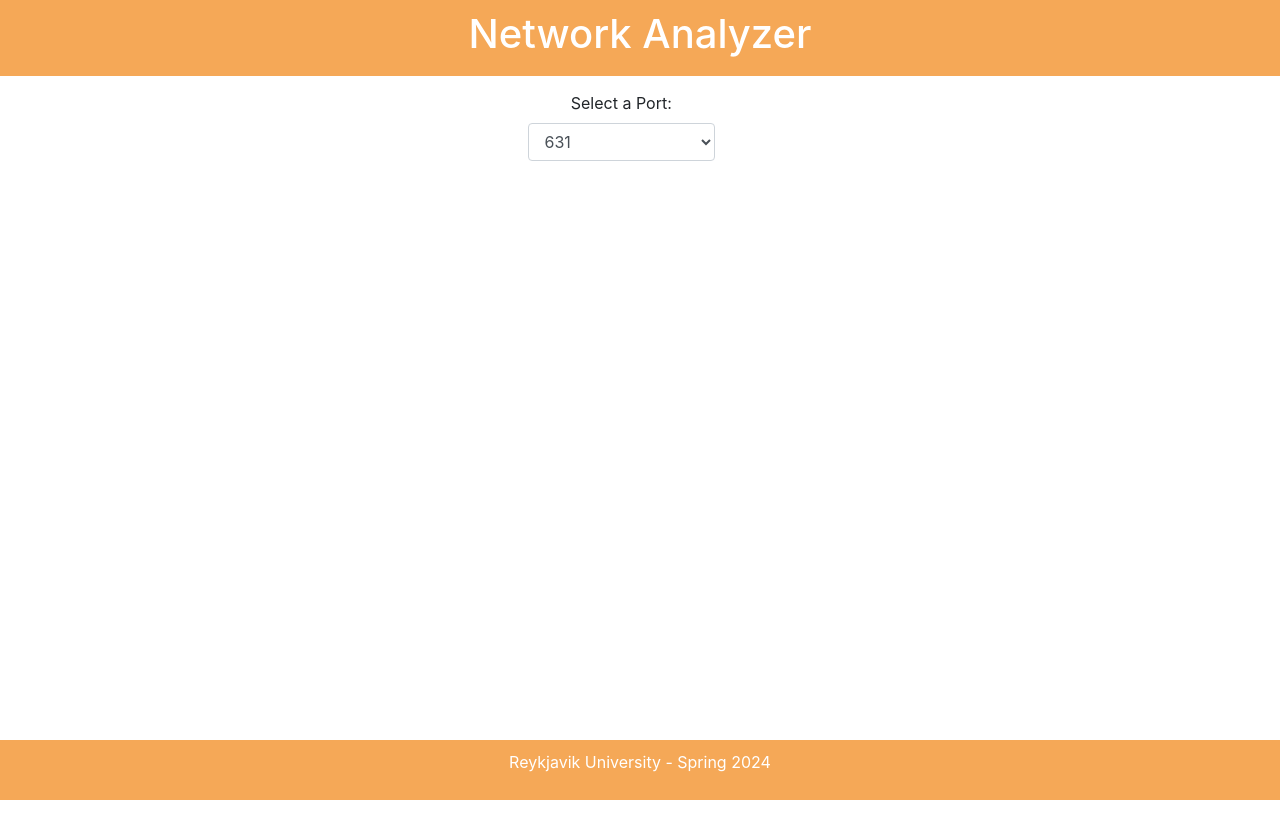
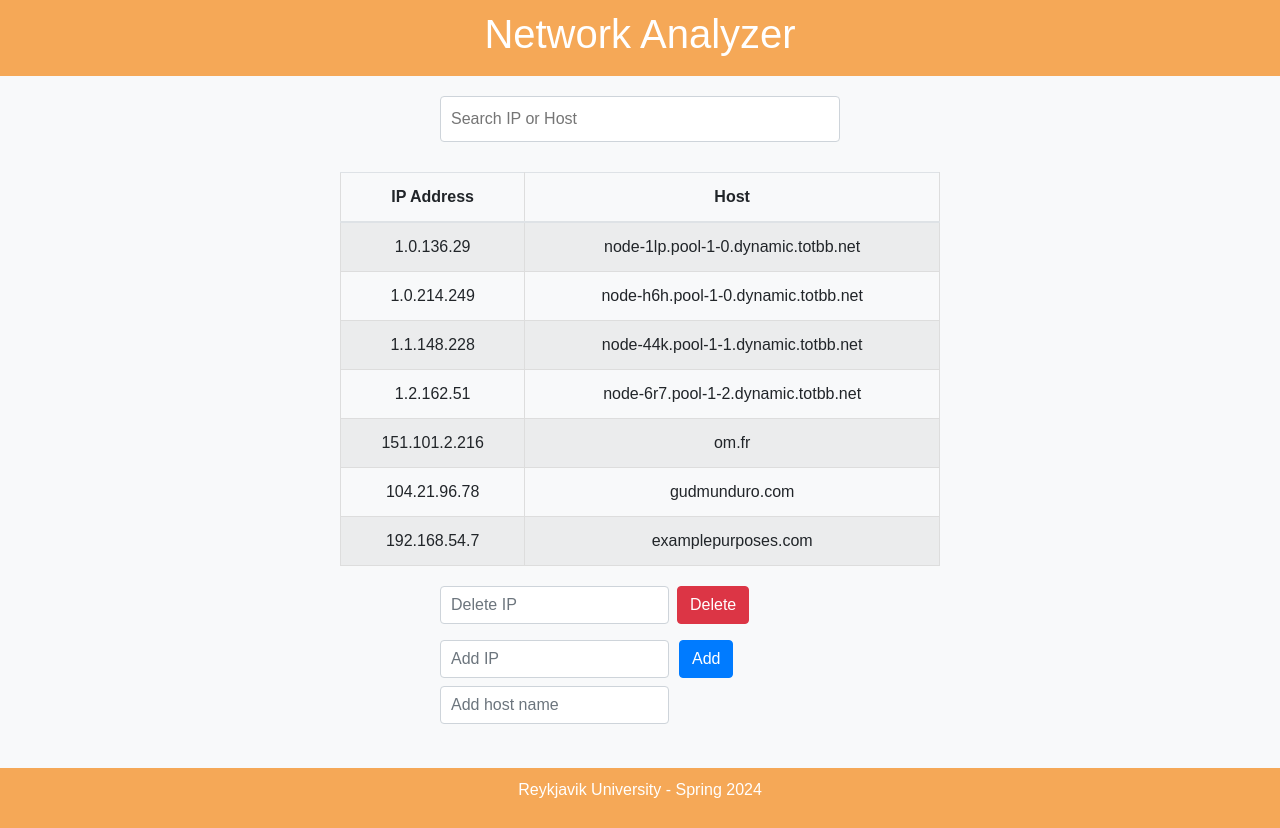
Before and after one commit to Mugiwarren/NetworkAnalyzer, a PHP site: page /applicationsRequest.php in a window 1280 px wide. Before the commit the page ends 800 px from the top, so only its background shows below. Run offline with PHP 8.4, Linux system fonts and the light colour scheme; some libraries are stand-ins or nearby versions.

Commit message:
small update

```diff
--- a/web/applicationsRequest.php
+++ b/web/applicationsRequest.php
@@ -1,237 +1,274 @@
 <!DOCTYPE html>
-<html lang="en">
+<html>
 <head>
-  <meta charset="UTF-8">
-  <meta name="viewport" content="width=device-width, initial-scale=1.0">
-  <title>applicationsRequest</title>
-  <link href="https://stackpath.bootstrapcdn.com/bootstrap/4.5.2/css/bootstrap.min.css" rel="stylesheet">
+    <title>IP Blacklist</title>
+    <!-- Including Bootstrap CSS -->
+    <link rel="stylesheet" href="https://stackpath.bootstrapcdn.com/bootstrap/4.3.1/css/bootstrap.min.css">
+    <!-- Cache control meta tags -->
+    <meta http-equiv="Cache-Control" content="no-cache, no-store, must-revalidate" />
+    <meta http-equiv="Pragma" content="no-cache" />
+    <meta http-equiv="Expires" content="0" />
+    <!-- Styling -->
     <style>
+        /* Styling for body */
         body {
-      height: 100vh;
             display: flex;
             flex-direction: column;
-      justify-content: space-between;
+            min-height: 100vh;
             margin: 0;
+            font-family: Arial, sans-serif;
+            background-color: #f8f9fa; /* Adding background color */
         }
-    .header, .footer {
+        /* Styling for content wrapper */
+        .content-wrapper {
+            flex: 1;
+            display: flex;
+            flex-direction: column;
+            align-items: center;
+            justify-content: center;
+            padding: 20px;
+            box-sizing: border-box;
+        }
+        /* Styling for form */
+        form {
+            width: 100%;
+            max-width: 400px; /* Reducing form width */
+            margin-bottom: 20px; /* Adding bottom space */
+        }
+        /* Styling for input elements */
+        input[type="text"],
+        input[type="submit"],
+        input[type="reset"] {
+            width: 100%;
+            padding: 10px; /* Adjusting padding for better user experience */
+            margin-bottom: 10px; /* Adding space between form elements */
+            border: 1px solid #ced4da; /* Adding border */
+            border-radius: 4px; /* Adding some border radius */
+        }
+        /* Styling for submit and reset buttons */
+        input[type="submit"],
+        input[type="reset"] {
+            background-color: #007bff; /* Changing background color of buttons */
+            border: none;
+            color: white;
+            cursor: pointer;
+            transition: background-color 0.3s; /* Adding smooth transition */
+        }
+        /* Hover styling for submit and reset buttons */
+        input[type="submit"]:hover,
+        input[type="reset"]:hover {
+            background-color: #0056b3; /* Changing background color on hover */
+        }
+        /* Styling for table */
+        .table {
+            width: 100%;
+            max-width: 600px;
+            margin-bottom: 20px;
+            overflow-y: auto;
+            border-collapse: collapse; /* Merging table borders */
+        }
+        /* Styling for table headers and cells */
+        th,
+        td {
+            padding: 8px; /* Adjusting cell padding */
+            border: 1px solid #ddd; /* Adding borders to cells */
+            text-align: center;
+        }
+        /* Styling for header and footer */
+        .header,
+        .footer {
             background-color: #F5A857;
             color: white;
             padding: 10px 0;
             text-align: center;
+            width: 100%;
         }
-    .footer {
-      margin-top: auto; /* Pushes the footer to the bottom */
-    }
+        /* Styling for header links */
         .header a {
-        color: #ffffff;
+            color: white;
             text-decoration: none;
         }
-    .form-group{
-        width:15%;
-        justify-content:center;
-        text-align:center;
-        margin-left:41%;
-        padding-top: 15px;
+        /* Hover styling for header links */
+        .header a:hover {
+            text-decoration: underline;
         }
-    .graph-container {
-        display: flex;
-        justify-content: center;
-        margin-top: 50px; /* Ajustez la marge supérieure selon vos besoins */
-    }
-    canvas {
-        margin: 0 auto;
-        max-width: 600px;
-        margin-top: 10px; /* Ajustez la marge supérieure du canvas selon vos besoins */
-    }
-    .no-data-message {
-        text-align: center;
-        font-size: 20px;
-        margin-top: 25px;
+        /* Styling for footer */
+        .footer {
+            margin-top: auto; /* Pushing footer to bottom */
         }
     </style>
 </head>
 <body>
+    <!-- Header -->
     <div class="header">
-        <a href="index.php"><h1>Network Analyzer</a>
+        <a href="index.php"><h1>Network Analyzer</h1></a>
     </div>
-    <div id = "errorMessage"></div>
-    <div class="container-fluid">
-        <div class="form-group text-center">
-        <label for="portsSelect">Select a Port:</label>
-        <select class="form-control" id="portsSelect">
-        <option value="" disabled>Select one--</option>
-        </select>
+    <div class="content-wrapper">
+        <?php
+        // PHP code for handling IP blacklist
+        function redirect($url) {
+            if (!headers_sent()) {
+                header('Location: ' . $url);
+                exit;
+            } else {
+                echo '<script type="text/javascript">';
+                echo 'window.location.href = "' . $url . '";';
+                echo '</script>';
+                echo '<noscript>';
+                echo '<meta http-equiv="refresh" content="0;url=' . $url . '" />';
+                echo '</noscript>';
+                exit;
+            }
+        }
+        // Reading blacklisted IPs from file
+        $file = 'data/blacklistedips.txt';
+        $ips = file($file, FILE_IGNORE_NEW_LINES | FILE_SKIP_EMPTY_LINES);
+
+        if (isset($_POST['delete_ip'])) {
+            // Deleting an IP
+            $delete_ip = $_POST['delete_ip'];
+            $file = 'data/blacklistedips.txt';
+            $lines = file($file, FILE_IGNORE_NEW_LINES | FILE_SKIP_EMPTY_LINES);
+            $new_lines = array();
+
+            foreach ($lines as $line) {
+                $line_parts = explode("#", $line);
+                if (count($line_parts) >= 1 && trim($line_parts[0]) != $delete_ip) {
+                    $new_lines[] = $line;
+                }
+            }
+
+            file_put_contents($file, implode(PHP_EOL, $new_lines));
+            redirect($_SERVER['PHP_SELF']);
+        }
+
+        if (isset($_POST['add_ip'])) {
+            // Adding an IP
+            $add_ip = $_POST['add_ip'];
+            $add_host = $_POST['add_host'];
+            $file = 'data/blacklistedips.txt';
+            $timestamp = date('Y-m-d H:i:s');
+
+            $fileContent = file_get_contents($file);
+            if (substr(trim($fileContent), -1) !== PHP_EOL) {
+                $fileContent .= PHP_EOL;
+                file_put_contents($file, $fileContent);
+            }
+
+            $new_line = "{$add_ip}    # {$timestamp}, {$add_host}\n" . PHP_EOL;
+            file_put_contents($file, $new_line, FILE_APPEND);
+            redirect($_SERVER['PHP_SELF']);
+        }
+
+        if (isset($_POST['reset_search'])) {
+            $search = '';
+            $filteredIps = $ips;
+        }
+
+        function searchIP($ips, $search) {
+            // Searching for an IP
+            if (empty($search)) {
+                return $ips;
+            }
+            return array_filter($ips, function($ip) use ($search) {
+                $line_parts = explode("#", $ip);
+                if (count($line_parts) >= 2) {
+                    $ip_address = trim($line_parts[0]);
+                    $host_part = trim($line_parts[1]);
+                    $host_parts = explode(",", $host_part);
+                    if (count($host_parts) >= 2) {
+                        $host = trim($host_parts[1]);
+                        return strpos($ip_address, $search) !== false || strpos($host, $search) !== false;
+                    }
+                }
+                return false;
+            });
+        }
+
+        $search = isset($_POST['search']) ? $_POST['search'] : '';
+        $filteredIps = searchIP($ips, $search);
+        ?>
+        <!-- Search Bar -->
+        <form action="" method="post">
+            <input type="text" id="searchInput" name="search" placeholder="Search IP or Host" value="<?php echo htmlspecialchars($search); ?>">
+        </form>
+        <!-- Table to print the ip addresses and hostnames -->
+        <table id="ipTable" class="table table-striped">
+            <thead>
+                <tr>
+                    <th>IP Address</th>
+                    <th>Host</th>
+                </tr>
+            </thead>
+            <tbody>
+                <?php
+                foreach ($filteredIps as $ip) {
+                    $line_parts = explode("#", $ip);
+                    if (count($line_parts) >= 2) {
+                        $ip_address = trim($line_parts[0]);
+                        $host_part = trim($line_parts[1]);
+                        $host_parts = explode(",", $host_part);
+                        if (count($host_parts) >= 2) {
+                            $host = trim($host_parts[1]);
+                            ?>
+                            <tr>
+                                <td><?php echo htmlspecialchars($ip_address); ?></td>
+                                <td><?php echo htmlspecialchars($host); ?></td>
+                            </tr>
+                            <?php
+                        }
+                    }
+                }
+                ?>
+            </tbody>
+        </table>
+        <!-- Form to delete an IP -->
+        <form action="" method="post" class="form-inline mb-3">
+            <div class="input-group mr-sm-2">
+                <input type="text" name="delete_ip" class="form-control" placeholder="Delete IP">
+            </div>
+            <button type="submit" class="btn btn-danger">Delete</button>
+        </form>
+
+        <!-- Form to add an IP -->
+        <form action="" method="post" class="mb-3">
+            <div class="form-row align-items-center">
+                <div class="col-auto">
+                    <input type="text" name="add_ip" class="form-control mb-2" placeholder="Add IP">
+                </div>
+                <div class="col-auto">
+                    <button type="submit" class="btn btn-primary mb-2">Add</button>
+                </div>
+                <div class="col-auto">
+                    <input type="text" name="add_host" class="form-control mb-2" placeholder="Add host name">
                 </div>
 
-        <div id="portData" class="graph-container">
-            <!-- Graphs for the selected port will be displayed here -->
             </div>
+        </form>
     </div>
+    <!-- Footer -->
     <footer class="footer">
         <p>Reykjavik University - Spring 2024</p>
     </footer>
+    <!-- JavaScript for searching IPs -->
+    <script>
+    document.getElementById('searchInput').addEventListener('input', searchIP);
+    document.getElementById('searchButton').addEventListener('click', searchIP);
 
-  <script src="https://code.jquery.com/jquery-3.5.1.min.js"></script>
-  <script src="https://cdn.jsdelivr.net/npm/@popperjs/core@2.5.4/dist/umd/popper.min.js"></script>
-  <script src="https://stackpath.bootstrapcdn.com/bootstrap/4.5.2/js/bootstrap.min.js"></script>
-  <script src="https://cdn.jsdelivr.net/npm/chart.js"></script>
+    function searchIP() {
+        const searchTerm = document.getElementById('searchInput').value.trim();
+        const tableRows = document.querySelectorAll('#ipTable tbody tr');
 
-  <script>
-    // Load ports data and populate select options
-    $(document).ready(function() {
-        $.get("data/ports.txt", function(data) {
-            const ports = data.trim().split("\n");
-            const portsSelect = document.getElementById("portsSelect");
+        for (const row of tableRows) {
+            const ipAddress = row.cells[0].textContent.trim();
+            const hostName = row.cells[1].textContent.trim();
 
-            ports.forEach(function(port) {
-                const option = document.createElement("option");
-                option.text = port;
-                portsSelect.add(option);
-            });
-        });
-    });
-
-    // Function to handle port selection
-    document.getElementById("portsSelect").addEventListener("change", function() {
-        const selectedPort = this.value;
-
-        // Clear the previous graphs
-        document.getElementById("portData").innerHTML = "";
-
-        // Load data for the selected port and create graphs
-        loadData(selectedPort);
-    });
-
-    // Function to load and display data for the selected port
-    function loadData(selectedPort) {
-    $.ajax({
-        url: "data/ports/history_" + selectedPort + ".csv",
-        type: 'HEAD',
-        error: function () {
-            // File does not exist, create graphs with zero values
-            //document.getElementById("errorMessage").innerHTML = '<div class="no-data-message">No data available</div>';
-            createGraphs(Array(10).fill(0), Array(10).fill(0), 0);
-        },
-        success: function () {
-            // File exists, load and display data for the selected port
-            //document.getElementById("errorMessage").innerHTML = '<div class="no-data-message"></div>';
-            $.get("data/ports/history_" + selectedPort + ".csv", function(data) {
-                // Split the CSV data into lines
-                const lines = data.trim().split("\n");
-
-                // Extract the first values from each line to create data for the first graph
-                const firstValues = lines.map(function(line) {
-                    return parseFloat(line.split(";")[0]);
-                });
-
-                // Calculate the average of the second column
-                const secondColumnValues = lines.map(function(line) {
-                    return parseFloat(line.split(";")[1]);
-                });
-                const averageSecondColumn = secondColumnValues.reduce((acc, val) => acc + val, 0) / secondColumnValues.length;
-
-                createGraphs(firstValues, secondColumnValues, averageSecondColumn);
-            });
-        }
-    });
-}
-
-    // Function to create graphs
-    function createGraphs(firstValues, secondColumnValues, averageSecondColumn) {
-        // Create a canvas element for the first graph
-        const canvas1 = document.createElement("canvas");
-        canvas1.width = 800; // Largeur ajustée
-        canvas1.height = 600; // Hauteur ajustée
-        document.getElementById("portData").appendChild(canvas1);
-
-        // Create the first graph using Chart.js
-        new Chart(canvas1.getContext("2d"), {
-            type: "line",
-            data: {
-                labels: Array.from({ length: firstValues.length }, (_, i) => i + 1),
-                datasets: [{
-                    label: "Number of requests received",
-                    data: firstValues,
-                    borderColor: "blue",
-                    fill: false
-                }]
-            },
-            options: {
-                responsive: true,
-                maintainAspectRatio: false,
-                scales: {
-                    y: {
-                        title: {
-                            display: true,
-                            text: "Number of requests"
-                        }
-                    },
-                    x: {
-                        title: {
-                            display: true,
-                            text: "Time (minutes ago)"
-                        },
-                        ticks: {
-                            callback: function(value, index, values) {
-                                const lastIndex = values.length - 1;
-                                const distance = lastIndex - index;
-                                if (distance % 4 === 0) {
-                                    const minutes = Math.ceil(distance / 4);
-                                    return `${minutes}min`;
+            if (ipAddress.includes(searchTerm) || hostName.includes(searchTerm)) {
+                row.style.display = '';
+            } else {
+                row.style.display = 'none';
             }
         }
-                        }
-                    }
-                }
-            }
-        });
-
-        // Create a canvas element for the second graph
-        const canvas2 = document.createElement("canvas");
-        canvas2.width = 800; // Largeur ajustée
-        canvas2.height = 600; // Hauteur ajustée
-        document.getElementById("portData").appendChild(canvas2);
-
-        // Create the second graph using Chart.js
-        new Chart(canvas2.getContext("2d"), {
-            type: "bar",
-            data: {
-                labels: Array.from({ length: secondColumnValues.length }, (_, i) => i + 1),
-                datasets: [{
-                    label: "Packet size",
-                    data: secondColumnValues,
-                    backgroundColor: "green",
-                    borderColor: "green",
-                    borderWidth: 1
-                }, {
-                    type: "line",
-                    label: "Average Packet Size",
-                    data: Array(secondColumnValues.length).fill(averageSecondColumn),
-                    borderColor: "red",
-                    borderWidth: 2,
-                    fill: false,
-                    pointRadius: 0, // Supprimer les points de la ligne rouge
-                    pointHoverRadius: 0
-                }]
-            },
-            options: {
-                responsive: true,
-                maintainAspectRatio: false,
-                scales: {
-                    y: {
-                        title: {
-                            display: true,
-                            text: "Packet size"
-                        }
-                    },
-                    x: {
-                        title: {
-                            display: true,
-                        }
-                    }
-                }
-            }
-        });
     }
     </script>
 </body>
```
Also changed, not shown: web/bandwidth3days.php (+7 -7 lines), web/bandwidthgraph.php (+8 -8 lines), web/ipblacklist.php (+7 -10 lines). Lines whose indentation alone changed are shown as unchanged.
